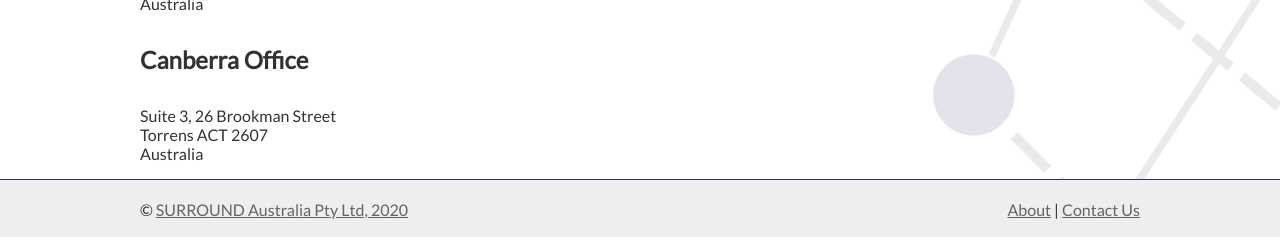
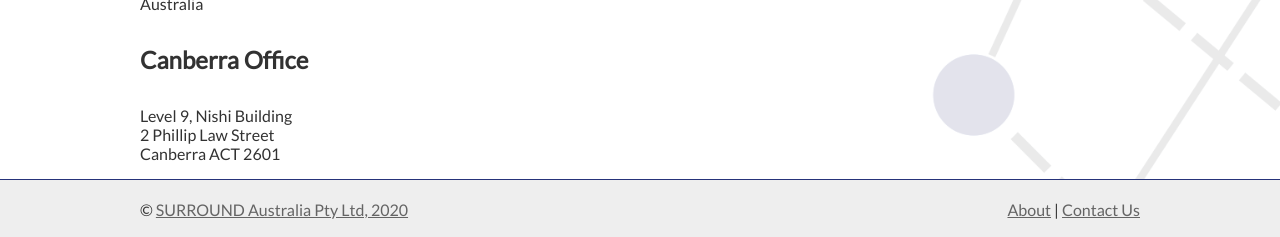
Before and after one commit to surroundaustralia/surroundaustralia.com, a Jekyll site: the page built from pages/contact.md, in a window 1280 px wide. Shown: the part 659-896 px from the top of the page. Built offline with Jekyll 4.4.1, drawn with Linux system fonts in a browser that asks for light colours.

Commit message:
update Canberra address

```diff
--- a/pages/contact.md
+++ b/pages/contact.md
@@ -20,6 +20,6 @@ Sydney NSW 2000
 Australia
 
 #### Canberra Office
-Suite 3, 26 Brookman Street
-Torrens ACT 2607
-Australia
+Level 9, Nishi Building
+2 Phillip Law Street
+Canberra ACT 2601
```
